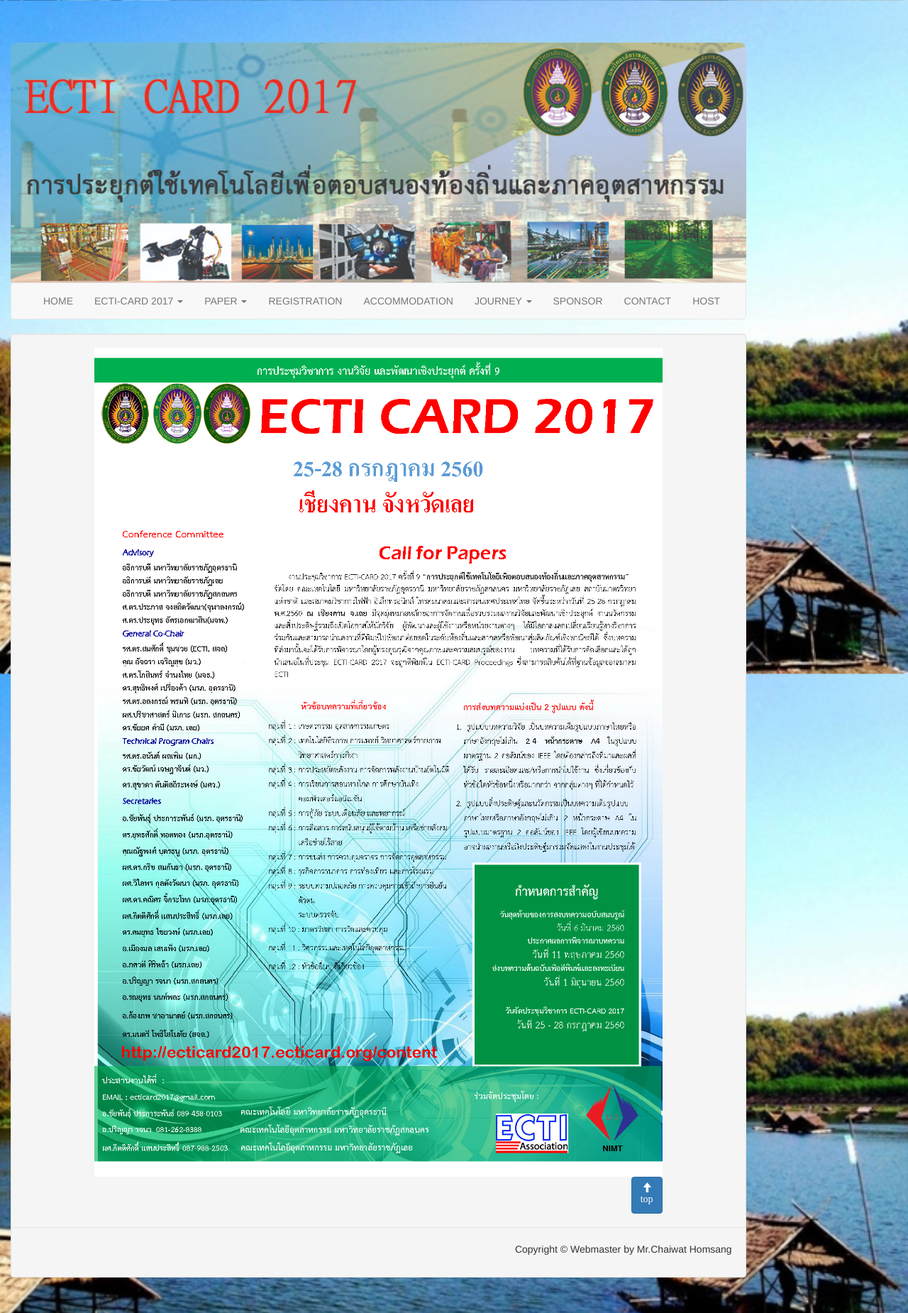
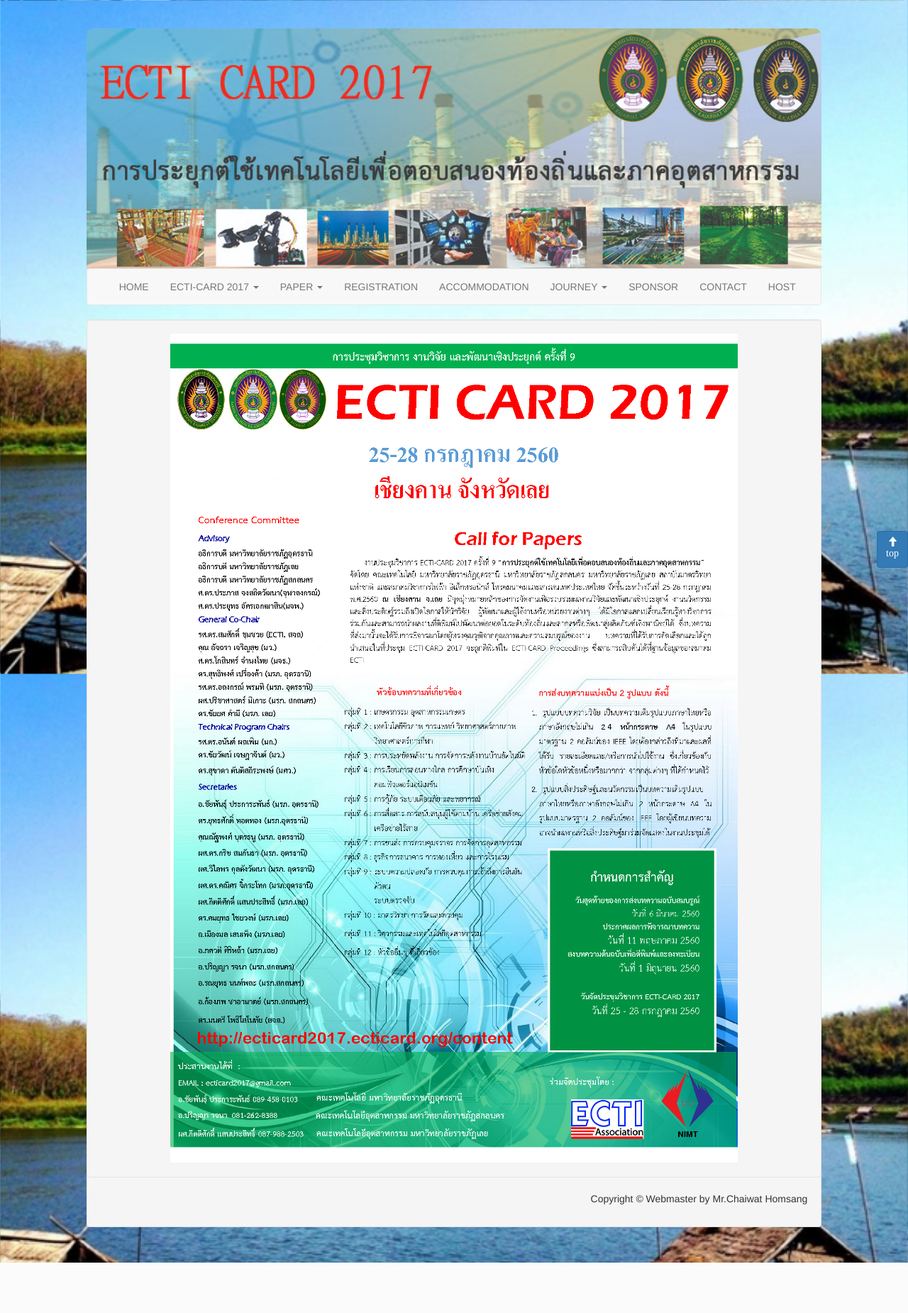
Before and after one commit to mynameistecs51/ecticard, a PHP site: page /index.php in a window 1280 px wide. Shown: the whole page at 71% size. After the commit the page ends 1779 px from the top, so only its background shows below. Run offline with PHP 8.4, Linux system fonts and the light colour scheme.

Commit message:
create button black to top

```diff
--- a/header.php
+++ b/header.php
@@ -31,11 +31,7 @@
         <script src="https://oss.maxcdn.com/libs/html5shiv/3.7.0/html5shiv.js"></script>
         <script src="https://oss.maxcdn.com/libs/respond.js/1.4.2/respond.min.js"></script>
         <![endif]-->
-<<<<<<< HEAD
 
-=======
-
->>>>>>> origin/master
         <style type="text/css">
          body {
           background: url('assets/img/img.jpg');
@@ -48,17 +44,6 @@
         }
       </style>
       <style>
-<<<<<<< HEAD
-        .back-to-top .affix-top {
-          position: absolute; /* allows it to "slide" up into view */
-          bottom: -82px;
-          right: 10px;
-        }
-        .back-to-top .affix {
-          position: fixed; /* keeps it on the bottom once in view */
-          bottom: 18px;
-          right: 10px;
-=======
         .back-to-top{
           position: fixed; /* allows it to "slide" up into view */
           /*bottom: -82px;*/
@@ -66,7 +51,6 @@
           right: 0px;
           bottom: 0px;
           z-index: 100;
->>>>>>> origin/master
         }
       </style>
     </head>
```
